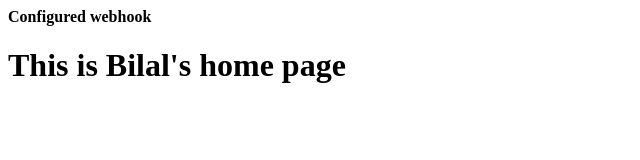
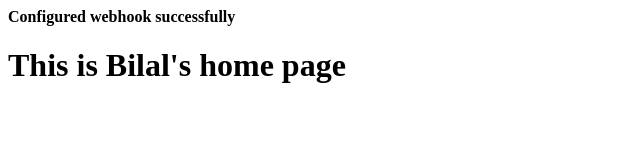
Before and after one commit to bilalahmed78/Team, a plain HTML site: page Bilal.html in a window 1280 px wide. Shown: the whole page, without its empty margins (0-640 px from the left). Drawn offline with Linux system fonts and the light colour scheme.

Commit message:
Webhook configured successfully

```diff
--- a/Bilal.html
+++ b/Bilal.html
@@ -7,7 +7,7 @@
     <title>Document</title>
 </head>
 <body>
-    <B> Configured webhook
+    <B> Configured webhook successfully
         <h1>
         This is Bilal's home page
     </h1>
```
